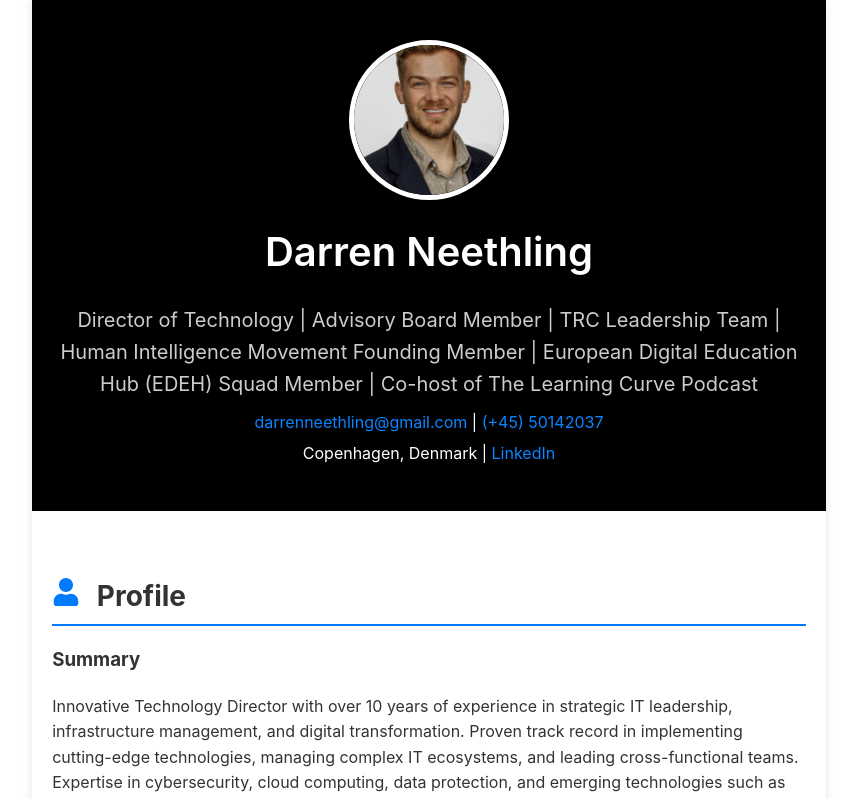
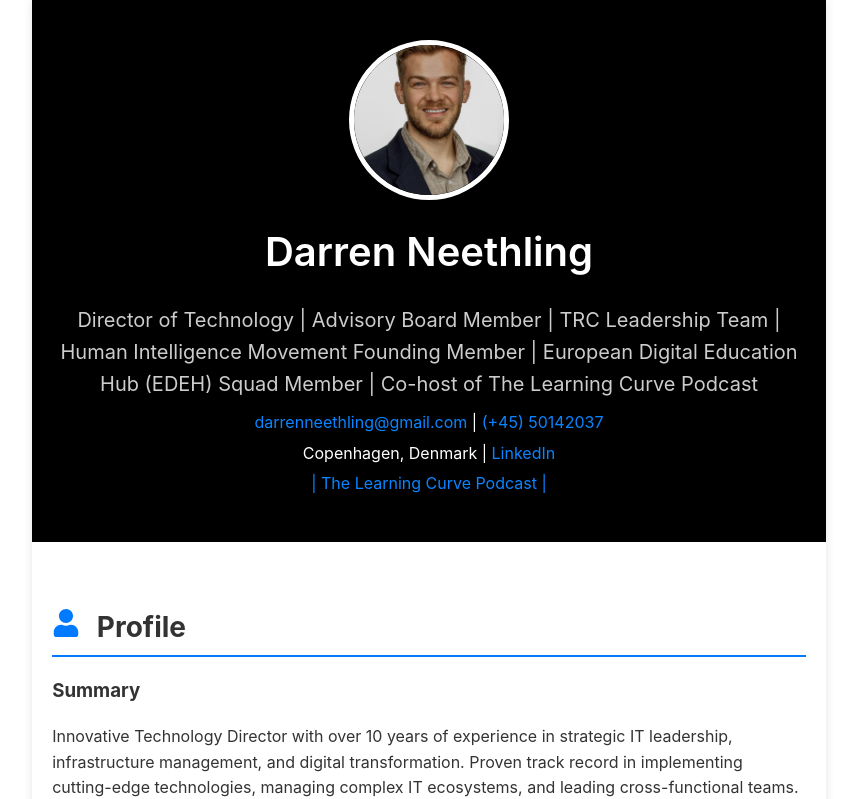
Before and after one commit to dneethling/darrenneethling, a React (Create React App) app: page / in a window 1280 px wide. Shown: the top 799 px of the page, without its empty margins (211-1068 px from the left). Built offline with nearby package versions, Linux system fonts and the light colour scheme.

Commit message:
Updated CV

```diff
--- a/src/components/CV.js
+++ b/src/components/CV.js
@@ -21,9 +21,15 @@ const CV = () => {
               {CVData.contact.phone}
             </a>
           </p>
-          <p>{CVData.contact.location} |
+          <p>
+            {CVData.contact.location} |
             <a href={CVData.contact.linkedin} target="_blank" rel="noopener noreferrer" className="cv-contact-link">
               &nbsp;LinkedIn
+            </a>
+          </p>
+          <p>
+            <a href="https://open.spotify.com/show/7F5GOZFAHXF93VZbqV6Bzg?si=46d50eed65ee4b20&nd=1&dlsi=ca4863bee51a46a3" target="_blank" rel="noopener noreferrer" className="cv-contact-link">
+              | The Learning Curve Podcast |
             </a>
           </p>
         </div>
--- a/src/components/cvData.js
+++ b/src/components/cvData.js
@@ -6,7 +6,8 @@ const CVData = {
     email: "darrenneethling@gmail.com",
     phone: "(+45) 50142037",
     location: "Copenhagen, Denmark",
-    linkedin: "https://www.linkedin.com/in/darrenneethling/"
+    linkedin: "https://www.linkedin.com/in/darrenneethling/",
+    Spotify: "The Learning Curve Podcast, https://open.spotify.com/show/7F5GOZFAHXF93VZbqV6Bzg?si=46d50eed65ee4b20&nd=1&dlsi=ca4863bee51a46a3"
   },
 
   profile: {
```
